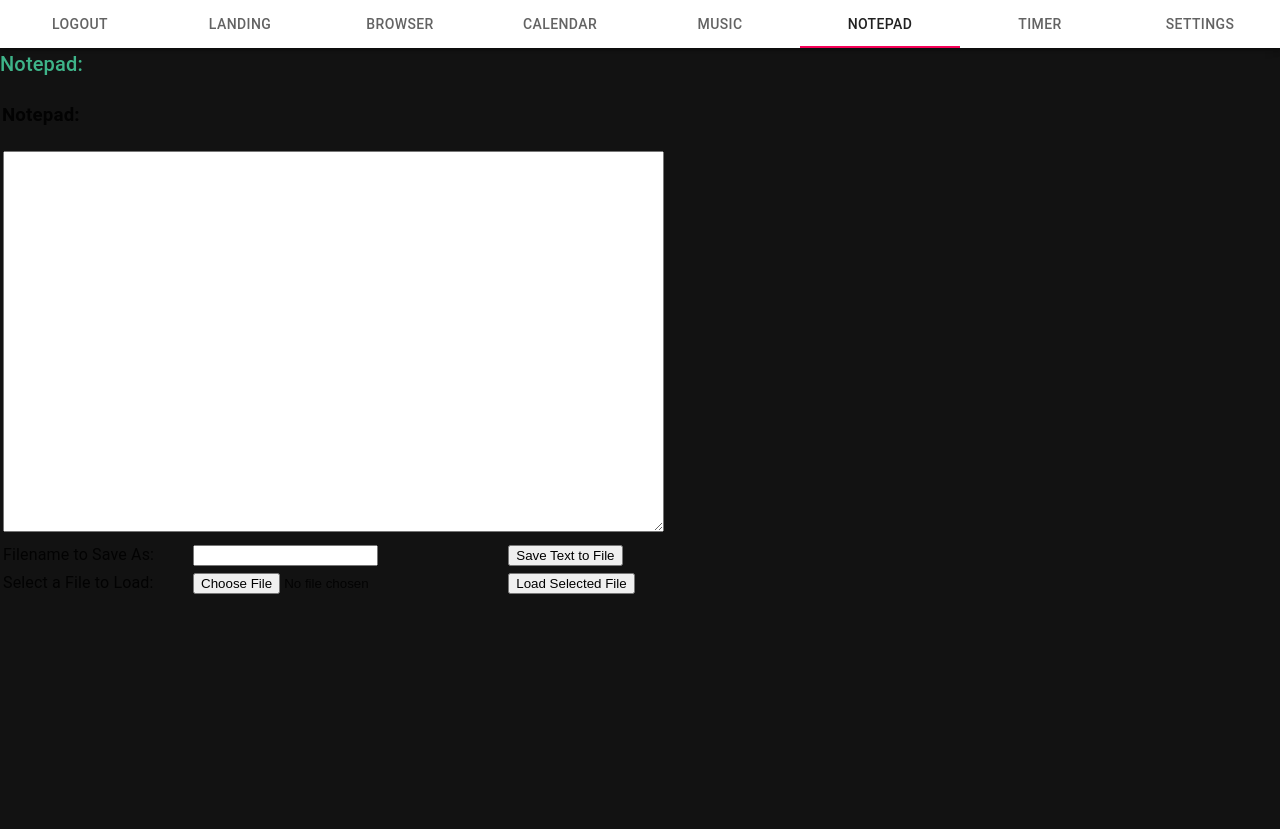
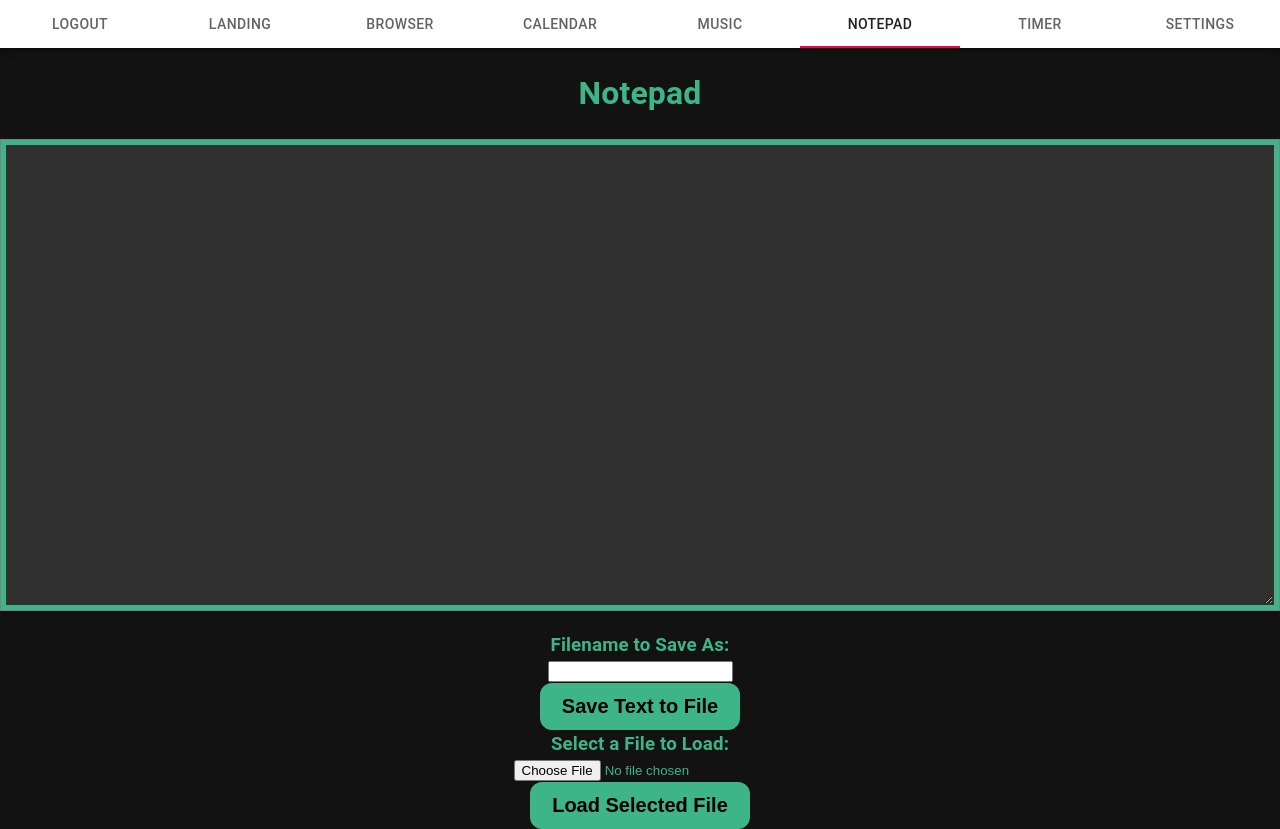
Before and after one commit to Estia-Productivity-Studying/Estia-Productivity-App, a React (Create React App) app: page / in a window 1280 px wide. Both pictures are taken after a click on the tab "NOTEPAD". Before the commit the page ends 800 px from the top, so only its background shows below. Built offline with nearby package versions, Linux system fonts and the light colour scheme.

Commit message:
Styling
Removed unused content in notepad/timer/settings/music. Updated Notepad Styling

```diff
--- /dev/null
+++ b/src/components/css/notepad.css
@@ -0,0 +1,62 @@
+#notepad-page {
+  text-align: center;
+  color: #3eb489;
+}
+
+#input-header {
+  padding: 0;
+  margin: 0;
+}
+
+#button {
+  outline: 0;
+  position: relative;
+  display: inline-block;
+  padding: 10px 50px;
+  font-size: 20px;
+  overflow: hidden;
+  cursor: pointer;
+  border: 2px solid #3eb489;
+  border-radius: 12px;
+  background: #3eb489;
+  color: #000;
+  font-weight: 600;
+  transition: box-shadow 0.5s ease-in-out, border-color 0.5s ease-in-out;
+}
+
+#button:hover {
+  background-color: #3eb489;
+  color: #000;
+  box-shadow: 0 0 5px #3eb489, 0 0 20px rgb(62 180 137 / 0.8),
+    0 0 35px rgb(62 180 137 / 0.7), 0 0 50px rgb(62 180 137 / 0.6);
+  border-color: #fff;
+}
+
+#wrap {
+  width: 100% auto;
+  margin: 20px auto;
+  padding: 5px;
+  background: #3eb489;
+  border: 1px solid #808080;
+}
+
+#inputTextToSave {
+  -moz-box-sizing: border-box;
+  -webkit-box-sizing: border-box;
+  box-sizing: border-box;
+  display: block;
+  width: 100%;
+  margin: 0;
+  padding: 4px;
+  background: #303030;
+  border: 1px solid #333;
+  overflow-y: auto;
+  overflow-x: hidden;
+  color: #3eb489;
+}
+
+#inputTextToSave:focus {
+  outline: none !important;
+  border: 1px solid #3eb489;
+  box-shadow: 0 0 10px #3eb489;
+}
--- a/src/components/css/settings.css
+++ b/src/components/css/settings.css
@@ -1,7 +1,11 @@
+#settings-form {
+  text-align: center;
+  color: #3eb489;
+}
+
 #table-title {
   text-align: center;
   font-family: arial, sans-serif;
-  color: #3eb489;
 }
 
 #blacklisted-websites {
@@ -16,7 +20,6 @@
 #blacklisted-websites th {
   border: 1px solid #3eb489;
   padding: 8px;
-  color: #3eb489;
 }
 
 #blacklisted-websites tr {
@@ -34,11 +37,6 @@
   text-align: center;
   background-color: #3eb489;
   color: black;
-}
-
-#settings-form {
-  text-align: center;
-  color: #3eb489;
 }
 
 #button {
--- a/src/components/css/timer.css
+++ b/src/components/css/timer.css
@@ -1,5 +1,6 @@
 #timer-page {
   text-align: center;
+  color: #3eb489;
 }
 
 #button {
@@ -25,7 +26,3 @@
     0 0 35px rgb(62 180 137 / 0.7), 0 0 50px rgb(62 180 137 / 0.6);
   border-color: #fff;
 }
-
-h1 {
-  color: #3eb489;
-}
--- a/src/components/music.js
+++ b/src/components/music.js
@@ -1,5 +1,4 @@
 import React from "react";
-import Typography from "@material-ui/core/Typography";
 import "./css/music.css";
 
 //Get Embed id from database
@@ -19,10 +18,6 @@ const YoutubeEmbed = ({ embedId }) => (
   </div>
 );
 
-function handleClick(event) {
-  console.info("You clicked a breadcrumb.");
-}
-
 function MusicPage() {
   return (
     <div>
--- a/src/components/notepad.js
+++ b/src/components/notepad.js
@@ -1,11 +1,5 @@
 import React from "react";
-import Typography from "@material-ui/core/Typography";
-import Breadcrumbs from "@material-ui/core/Breadcrumbs";
-import Link from "@material-ui/core/Link";
-
-function handleClick(event) {
-  console.info("You clicked a breadcrumb.");
-}
+import "./css/notepad.css";
 
 class Notepad extends React.Component {
   saveTextAsFile() {
@@ -39,44 +33,32 @@ class Notepad extends React.Component {
 
   render() {
     return (
-      <table>
-        <tr>
-          <h3>Notepad:</h3>
-        </tr>
-        <tr>
-          <td colspan="3">
-            <textarea id="inputTextToSave" cols="80" rows="25"></textarea>
-          </td>
-        </tr>
-        <tr>
-          <td>Filename to Save As:</td>
-          <td>
-            <input id="inputFileNameToSaveAs"></input>
-          </td>
-          <td>
-            <button onClick={this.saveTextAsFile}>Save Text to File</button>
-          </td>
-        </tr>
-        <tr>
-          <td>Select a File to Load:</td>
-          <td>
-            <input type="file" id="fileToLoad" />
-          </td>
-          <td>
-            <button onClick={this.loadFileAsText}>Load Selected File</button>
-          </td>
-        </tr>
-      </table>
+      <div>
+        <h1 id="header">Notepad</h1>
+        <div id="wrap">
+          <textarea id="inputTextToSave" cols="1000" rows="30"></textarea>
+        </div>
+        <h3 id="input-header">Filename to Save As: </h3>
+        <input id="inputFileNameToSaveAs" />
+        <br />
+        <button id="button" onClick={this.saveTextAsFile}>
+          Save Text to File
+        </button>
+        <br />
+        <h3 id="input-header">Select a File to Load: </h3>
+        <input type="file" id="fileToLoad" />
+        <br />
+        <button id="button" onClick={this.loadFileAsText}>
+          Load Selected File
+        </button>
+      </div>
     );
   }
 }
 
 function NotepadPage() {
   return (
-    <div>
-      <Typography variant="h6" component="h6">
-        Notepad:
-      </Typography>
+    <div id="notepad-page">
       <Notepad />
     </div>
   );
--- a/src/components/settings.js
+++ b/src/components/settings.js
@@ -1,10 +1,5 @@
 import React from "react";
-import Typography from "@material-ui/core/Typography";
 import "./css/settings.css";
-
-function handleClick(event) {
-  console.info("You clicked a breadcrumb.");
-}
 
 class BlacklistedTable extends React.Component {
   constructor(props) {
--- a/src/components/timer.js
+++ b/src/components/timer.js
@@ -1,10 +1,5 @@
 import React from "react";
-import Typography from "@material-ui/core/Typography";
 import "./css/timer.css";
-
-function handleClick(event) {
-  console.info("You clicked a breadcrumb.");
-}
 
 const studyTimerTime = 1; //Get from database
 const breakTimerTime = 0.5; //Get from database
```
